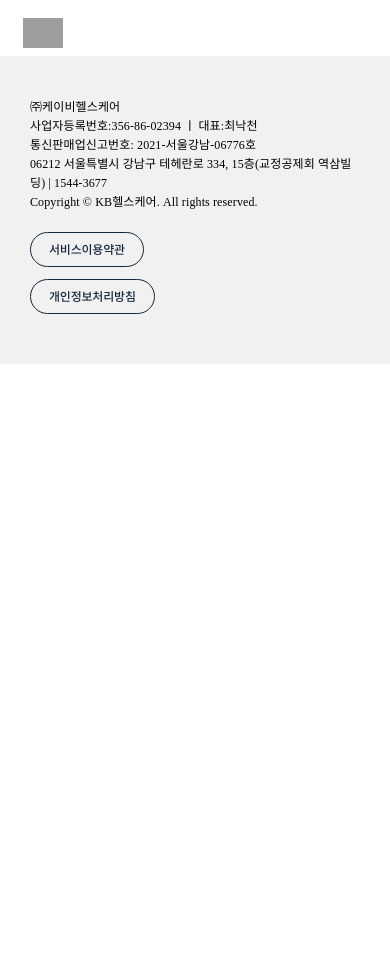
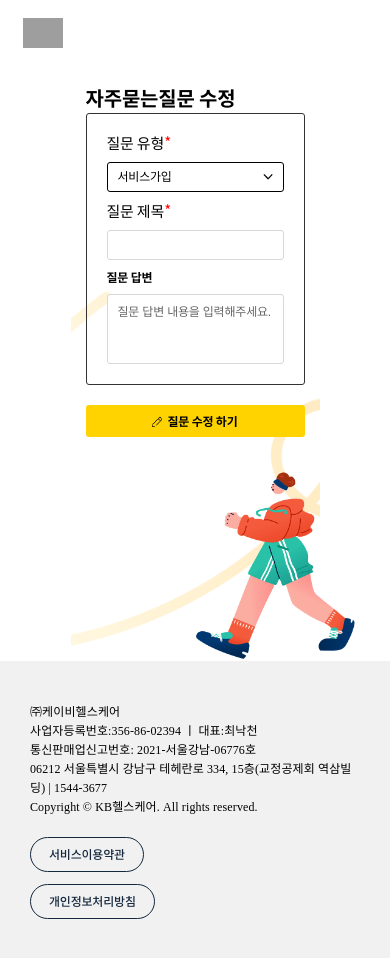
Before and after one commit to Jihoon-Yoon96/kb_test, a Nuxt app: page /faq/updateFAQ in a window 390 px wide. Shown: the top 958 px of the page. Before the commit the page ends 844 px from the top, so only its background shows below. Built offline with nearby package versions, Linux system fonts and the light colour scheme; no server answers; grey boxes are pictures that could not be loaded; a web font is replaced by a local one.

Commit message:
자주묻는 질문 CRUD 완료

```diff
--- a/src/assets/css/common-old.css
+++ b/src/assets/css/common-old.css
@@ -448,7 +448,7 @@
     .textArea textArea{border:1px solid #D7D7D7;border-radius:3px;font-size:18px;height:150px;width:100%;padding:20px;}
     .selectBox.privacy{max-width:200px;float:right;margin-top:-111px;}
     .selectBox.privacy + *{clear: right;}
-    .selectBox select{border:1px solid #000;border-radius:3px;font-size:18px;height:46px;width:100%;padding: 0 55px 0 15px;background:url("../../asset/images/select_arr.png") no-repeat right 20px center;}
+    .selectBox select{border:1px solid #000;border-radius:3px;font-size:18px;height:46px;width:100%;padding: 0 55px 0 15px;background:url("@/public/img/select_arr.png") no-repeat right 20px center;}
     .selectBox select::-ms-expand {display: none;}
 
     .recruitWrite{border:1px solid #333;border-radius:3px;padding:40px;font-size:16px;}
@@ -493,7 +493,7 @@
     .btnText.yellow:hover{background:#FFD300}
 
     .btnText.recruit{background:#FFD300}
-    .btnText.recruit:before{content:"";display:block;background:url("../../asset/images/icon_m_pencil.png") no-repeat;width:17px;height:18px;background-size:100% auto;margin-right:8px;}
+    .btnText.recruit:before{content:"";display:block;background:url("@/public/img/icon_m_pencil.png") no-repeat;width:17px;height:18px;background-size:100% auto;margin-right:8px;}
 
     .btnText.black{background:#444444;color:#ffffff;width:100%;height:46px;}
     .btnText.gray{background:#777777;color:#ffffff;min-width:90px;}
@@ -832,7 +832,7 @@
 
     .input input{border:1px solid #D7D7D7;border-radius:3px;font-size: 12px;height: 30px;width:100%;padding: 0 10px;}
     .textArea textArea{border:1px solid #D7D7D7;border-radius:3px;font-size: 12px;height: 70px;width:100%;padding: 10px;}
-    .selectBox select{border:1px solid #000;border-radius:3px;font-size: 12px;height: 30px;width:100%;padding: 0 10px;background: url("../../asset/images/select_arr.png") no-repeat right 10px center;background-size: 10px auto;}
+    .selectBox select{border:1px solid #000;border-radius:3px;font-size: 12px;height: 30px;width:100%;padding: 0 10px;background: url("@/public/img/select_arr.png") no-repeat right 10px center;background-size: 10px auto;}
     .selectBox select::-ms-expand {
         display: none;
     }
@@ -883,11 +883,11 @@
     .btnText.gray{background:#777777;color:#ffffff;}
 
     .btnText.recruit{background:#FFD300}
-    .btnText.recruit:before{content:"";display:block;background:url("../../asset/images/icon_m_pencil.png") no-repeat;width:10px;height:11px;background-size:100% auto;margin-right:5px;}
+    .btnText.recruit:before{content:"";display:block;background:url("@/public/img/icon_m_pencil.png") no-repeat;width:10px;height:11px;background-size:100% auto;margin-right:5px;}
 
     .btnText.rightArr{border:1px solid #000000;}
     .btnText.rightArr span{text-align:left;}
-    .btnText.rightArr:after{content:"";display:block;background:url("../../asset/images/paging_next.png") no-repeat center center;width:5px;height:10px;background-size:100% auto;margin-left:10px;}
+    .btnText.rightArr:after{content:"";display:block;background:url("@public/img/paging_next.png") no-repeat center center;width:5px;height:10px;background-size:100% auto;margin-left:10px;}
 
 
     .layerPop{display:none;position:fixed;left:0;top:0;width:100%;min-height:100%;background:rgba(0,0,0,0.2);z-index:1000;opacity:1;padding: 15px;align-items:center;-ms-flex-align:center;justify-content:center;-ms-flex-pack:center;}
--- /dev/null
+++ b/src/pages/faq/createFAQ.vue
@@ -0,0 +1,104 @@
+<template>
+    <form name="RecruitWrite" id="RecruitWrite" method="post">
+        <div class="container">
+            <input type="hidden" name="isNewFile" value="">
+            <div class="inner" id="contents">
+                <!-- 상세 : s -->
+                <h2 class="subTopTitle">자주묻는질문 등록</h2>
+
+                <div class="recruitWrite">
+                    <div class="formWrap">
+                        <ul class="formItem">
+                            <li class="title">
+                                <label class="required" for="kind">질문 유형</label>
+                            </li>
+                            <li class="con">
+                                <div class="selectBox">
+                                    <select class="select" id="kind" name="kind" title="지원분야 선택" required="" v-model="type">
+                                        <option value="user">회원</option>
+                                        <option value="app">앱</option>
+                                        <option value="service">서비스가입</option>
+                                    </select>
+                                    <span class="errMsg">지원분야를 선택해주세요.</span>
+                                </div>
+                            </li>
+                        </ul>
+                        <ul class="formItem">
+                            <li class="title">
+                                <label class="required" for="title">질문 제목</label>
+                            </li>
+                            <li class="con">
+                                <div class="input">
+                                    <input type="text" id="userNm" name="userNm" v-model="title">
+                                    <span class="errMsg">제목을 입력해주세요.</span>
+                                </div>
+                            </li>
+                        </ul>
+                        <ul class="formItem">
+                            <li class="title">
+                                <span>질문 답변</span>
+                            </li>
+                            <li class="con full">
+                                <div class="textArea">
+                                    <textarea title="추가 전달내용" placeholder="질문 답변 내용을 입력해주세요." name="applicationCnts" id="applicationCnts" v-model="content"></textarea>
+                                    <span class="errMsg">질문 답변 내용을 입력해주세요.</span>
+                                </div>
+                            </li>
+                        </ul>
+                    </div>
+                </div>
+
+
+                <div class="btnBottomArea tac">
+                    <p href="javascript:save()" id="save" class="btnText recruit" @click="createFAQ()"><span>질문 등록 하기</span></p>
+                </div>
+
+
+
+            </div>
+        </div>
+    </form>
+</template>
+
+<script setup lang="ts">
+import {useRouter} from "vue-router";
+
+const router = useRouter()
+
+let type: string = ref('user')
+let title: string = ref('')
+let content: string = ref('')
+
+async function createFAQ(){
+    const url: string = 'http://125.131.88.58:8055/items/kb_'  + type.value
+    const method: string = 'POST'
+    const body: object = {
+        "title": title.value,
+        "type": type.value,
+        "content": content.value
+    }
+    debugger
+
+    const {data, pending, error, refresh} = await useFetch(
+        url,{
+            method: method,
+            body: JSON.stringify(body)
+        }
+    )
+    console.log(data)
+    if(data.value){
+        alert('질문 등록 완료!')
+        // router.push(router.options.history.state.back)
+        router.push('/faq')
+    }
+    else{
+        alert('질문 등록 실패')
+        console.log(error)
+    }
+}
+
+</script>
+
+<style scoped>
+
+</style>
--- a/src/pages/faq/index.vue
+++ b/src/pages/faq/index.vue
@@ -22,12 +22,12 @@
                         <div class="tabCont on">
                             <h4 class="blind">전체 내용</h4>
                             <ul class="faqList">
-                                <li v-for="(li, i) in listOfAll" :key="i" @click="li.open = !li.open">
+                                <li v-for="(li, i) in listOfQNA" :key="i" @click="li.open = !li.open">
                                     <!--title-->
                                     <a  :class="['item', {'open' : li.open}]">
                                         <div class="box q">Q</div>
                                         <div class="titleArea">
-                                            <span class="kind">{{li.type === 'user' ? '회원' : (li.type === 'app' ? '앱' : '서비스가입')}}</span>
+                                            <span class="kind">{{li.type === 'user' ? '회원' : (li.type === 'app' ? '앱' : (li.type === 'service' ? '서비스가입' : ''))}}</span>
                                             <span class="title">{{li.title}}</span>
                                         </div>
                                     </a>
@@ -37,6 +37,12 @@
                                         <div class="inner">
                                             <div class="box a">A</div>
                                             <div class="aContentArea" v-html="li.content"></div>
+                                            <div class="btnTopArea">
+                                                <nuxt-link :to="{path:'faq/updateFAQ', query:{id:li.id, type:li.type}}" class="btnText recruit"><span>질문 수정</span></nuxt-link>
+                                            </div>
+                                            <div class="btnTopArea">
+                                                <a :to="{path:'faq/updateFAQ', query:{id:li.id, type:li.type}}" class="btnText recruit" @click="deleteFAQ(li.id, li.type)"><span>질문 삭제</span></a>
+                                            </div>
                                         </div>
                                     </div>
                                     <!--content-->
@@ -69,59 +75,36 @@
                 <!-- 상세 : e -->
             </div>
         </form>
+
+        <div class="btnBottomArea tac">
+            <nuxt-link to="/faq/createFAQ" class="btnText recruit"><span>자주묻는 질문 추가하기</span></nuxt-link>
+        </div>
     </div>
 </template>
 
 <script setup lang="ts">
 import {useFetch} from "#app";
 
-let apiUrl: string = 'http://125.131.88.58:8055/items/'
-
-// 자주묻는 질문 tab 클릭 이벤트
-let faqType: string = ref<string>('all')
-async function clickTab(type: string) {
-    faqType.value = type
-    //http://125.131.88.58:8055/items/kb_faq/1?fields=*.*.*
-    let url : string = apiUrl
-    // type === 'all' ? url += type + '/1?fields=*.*.*' : url += type + '?fields=*.*.*'
-    // if(type === 'all'){
-    //     let list: object = await getData('http://125.131.88.58:8055/items/kb_faq?fields=lists.item.*')
-    //     console.log(list)
-    // }
-    // else if(type === 'user'){
-    //     let list: object = await getData('http://125.131.88.58:8055/items/kb_user')
-    //     console.log(list)
-    // }
-    // else if(type === 'app'){
-    //     let list: object = await getData('http://125.131.88.58:8055/items/kb_app')
-    //     console.log(list)
-    // }
-    // else if(type === 'service'){
-    //     let list: object = await getData('http://125.131.88.58:8055/items/kb_service')
-    //     console.log(list)
-    // }
-}
-
-// async function getData(url: string, method: string, body: object){
-//     const { data, pending, error, refresh } = useFetch(
-//         url
-//     )
-//     await refresh() // data 값 할당 전까지 대기
-//     console.log(data)
-//     return data.value.data
-// }
-
+// 자주묻는 질문 가져오기
 const listOfAll = ref([])
 const listOfUser = ref([])
 const listOfApp = ref([])
 const listOfService = ref([])
+
+// 질문가져오기
+async function getFAQ(){
     const {data, pending, error, refresh} = await useFetch('http://125.131.88.58:8055/items/kb_faq?fields=lists.item.*')
     console.log(data.value.data[0].lists)
     listOfAll.value = [...data.value.data[0].lists]
     listOfAll.value.forEach(el=>{
+        // response 포맷 통일
         Object.assign(el, el.item)
         delete el.item
+
+        // UI용 데이터 추가
         el.open = false
+
+        // type별 데이터 분리
         if(el.type === 'user'){
             listOfUser.value.push(el)
         }
@@ -131,10 +114,55 @@
         else if(el.type === 'service'){
             listOfService.value.push(el)
         }
-
     })
+}
+await getFAQ()
 
 console.log(listOfAll)
+
+// 자주묻는 질문 tab 클릭 이벤트
+let faqType: string = ref<string>('all')
+let listOfQNA = ref([])
+listOfQNA.value = listOfAll.value
+async function clickTab(type: string) {
+    faqType.value = type
+
+    if(type === 'user'){
+        listOfQNA.value = listOfUser.value
+    }
+    else if(type === 'app'){
+        listOfQNA.value = listOfApp.value
+    }
+    else if(type === 'service'){
+        listOfQNA.value = listOfService.value
+    }
+    else if(type === 'all'){
+        listOfQNA.value = listOfAll.value
+    }
+
+}
+
+// 질문 삭제
+async function deleteFAQ(id: number, type:string){
+    const {data, pending, error, refresh} = await useFetch(`http://125.131.88.58:8055/items/kb_${type}/${id}`,{
+        method: 'DELETE'
+    })
+    console.log(`data`, data)
+    console.log(`error`, error)
+    if(data.value === ''){
+        alert('질문 삭제 성공!')
+        await getFAQ()
+        clickTab(faqType.value)
+    }
+    else{
+        alert('질문 삭제 실패')
+        console.log(error)
+    }
+}
+
+onMounted( ()=>{
+    // clickTab('all')
+})
 
 
 </script>
--- /dev/null
+++ b/src/pages/faq/updateFAQ.vue
@@ -0,0 +1,113 @@
+<template>
+    <form name="RecruitWrite" id="RecruitWrite" method="post">
+        <div class="container">
+            <input type="hidden" name="isNewFile" value="">
+            <div class="inner" id="contents">
+                <!-- 상세 : s -->
+                <h2 class="subTopTitle">자주묻는질문 수정</h2>
+
+                <div class="recruitWrite">
+                    <div class="formWrap">
+                        <ul class="formItem">
+                            <li class="title">
+                                <label class="required" for="kind">질문 유형</label>
+                            </li>
+                            <li class="con">
+                                <div class="selectBox">
+                                    <select class="select" id="kind" name="kind" title="지원분야 선택" required="" v-model="type">
+                                        <option :value=type>{{type === 'user' ? '회원' : (type === 'app' ? '앱' : '서비스가입')}}</option>
+                                    </select>
+                                    <span class="errMsg">지원분야를 선택해주세요.</span>
+                                </div>
+                            </li>
+                        </ul>
+                        <ul class="formItem">
+                            <li class="title">
+                                <label class="required" for="title">질문 제목</label>
+                            </li>
+                            <li class="con">
+                                <div class="input">
+                                    <input type="text" id="userNm" name="userNm" v-model="title">
+                                    <span class="errMsg">제목을 입력해주세요.</span>
+                                </div>
+                            </li>
+                        </ul>
+                        <ul class="formItem">
+                            <li class="title">
+                                <span>질문 답변</span>
+                            </li>
+                            <li class="con full">
+                                <div class="textArea">
+                                    <textarea title="추가 전달내용" placeholder="질문 답변 내용을 입력해주세요." name="applicationCnts" id="applicationCnts" v-model="content"></textarea>
+                                    <span class="errMsg">질문 답변 내용을 입력해주세요.</span>
+                                </div>
+                            </li>
+                        </ul>
+                    </div>
+                </div>
+
+
+                <div class="btnBottomArea tac">
+                    <p class="btnText recruit" @click="updateFAQ()"><span>질문 수정 하기</span></p>
+                </div>
+
+
+
+            </div>
+        </div>
+    </form>
+</template>
+
+<script setup lang="ts">
+import {useRouter} from "vue-router";
+
+const router = useRouter()
+const id: string = router.currentRoute.value?.query?.id
+const type: string = router.currentRoute.value?.query?.type
+
+
+// let type: string = ref('user')
+let title: string = ref('')
+let content: string = ref('')
+
+// 질문 가져오기
+const {data, pending, error, refresh} = await useFetch(`http://125.131.88.58:8055/items/kb_${type}/${id}`)
+console.log(data)
+if(data.value){
+    title.value = data.value.data.title
+    content.value = data.value.data.content
+}
+
+// 질문 수정
+async function updateFAQ(){
+    const url: string = `http://125.131.88.58:8055/items/kb_${type}/${id}`
+    const method: string = 'PATCH'
+    const body: object = {
+        "title": title.value,
+        "content": content.value
+    }
+    debugger
+
+    const {data, pending, error, refresh} = await useFetch(
+        url,{
+            method: method,
+            body: JSON.stringify(body)
+        }
+    )
+    console.log(data)
+    if(data.value){
+        alert('질문 수정 완료!')
+        // router.push(router.options.history.state.back)
+        router.push('/faq')
+    }
+    else{
+        alert('질문 수정 실패')
+        console.log(error)
+    }
+}
+
+</script>
+
+<style scoped>
+
+</style>
```
Also changed, not shown: src/pages/test.vue (added, +25 -0 lines), src/public/img/icon_m_pencil.png (added), src/public/img/select_arr.png (added). Lines whose indentation alone changed are shown as unchanged.
